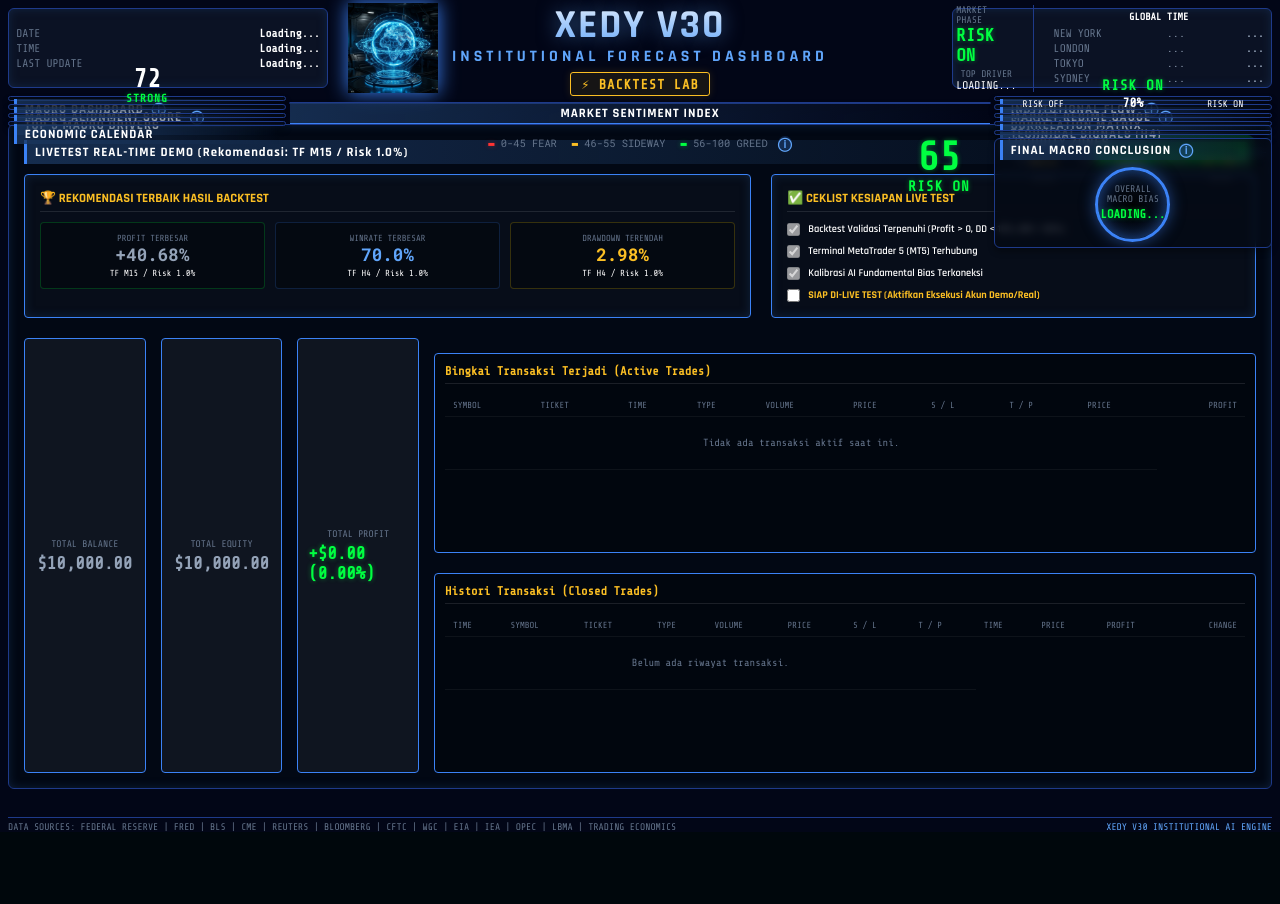
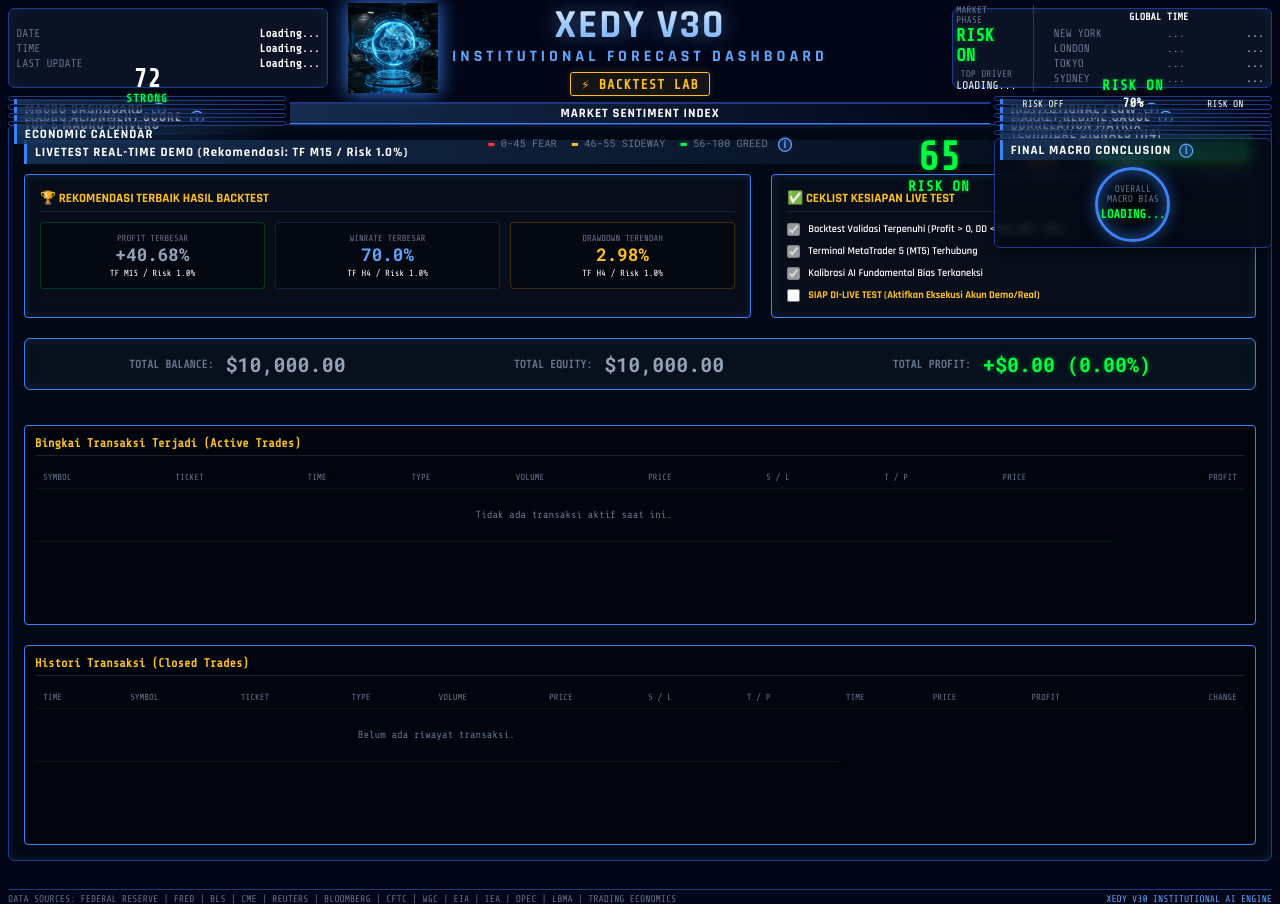
Before and after one commit to Praja04/Sentimen-ai, a Flask app: page / in a window 1280 px wide. Before the commit the page ends 832 px from the top, so only its background shows below. Run offline with Flask 3, Linux system fonts and the light colour scheme; lists and menus that the app fills with data are empty.

Commit message:
Consolidate Balance, Equity, and Profit metrics into a single wide horizontal summary row above active trades frame

```diff
--- a/static/index.html
+++ b/static/index.html
@@ -308,21 +308,23 @@
                 </div>
             </div>
 
-            <div class="livetest-grid">
-                <div class="livetest-card">
-                    <span class="label">Total Balance</span>
+            <div class="livetest-split">
+            <!-- Combined Account Summary Bar -->
+            <div class="livetest-account-bar panel-border">
+                <div class="account-metric">
+                    <span class="label">Total Balance:</span>
                     <strong id="live-balance">$10,000.00</strong>
                 </div>
-                <div class="livetest-card">
-                    <span class="label">Total Equity</span>
+                <div class="account-metric">
+                    <span class="label">Total Equity:</span>
                     <strong id="live-equity">$10,000.00</strong>
                 </div>
-                <div class="livetest-card">
-                    <span class="label">Total Profit</span>
+                <div class="account-metric">
+                    <span class="label">Total Profit:</span>
                     <strong id="live-profit" class="text-green">+$0.00 (0.00%)</strong>
                 </div>
+            </div>
 
-            <div class="livetest-split">
                 <div class="livetest-frame active-trades">
                     <h4>Bingkai Transaksi Terjadi (Active Trades)</h4>
                     <div class="table-scroll">
--- a/static/style.css
+++ b/static/style.css
@@ -576,3 +576,38 @@ body {
     font-family: var(--font-mono);
     color: #fff !important;
 }
+/* Unified Account Summary Bar Styling */
+.livetest-account-bar {
+    display: flex;
+    justify-content: space-around;
+    align-items: center;
+    background: rgba(15, 28, 41, 0.4) !important;
+    border: 1px solid var(--border-accent) !important;
+    border-radius: 6px;
+    padding: 12px 20px;
+    margin-bottom: 15px;
+    width: 100%;
+}
+/* override borders for backtest page variables */
+.page-shell .livetest-account-bar {
+    border: 1px solid var(--line) !important;
+    background: rgba(4, 18, 31, 0.7) !important;
+}
+.account-metric {
+    display: flex;
+    align-items: center;
+    gap: 12px;
+}
+.account-metric .label {
+    font-size: 0.7rem;
+    color: var(--text-muted);
+    text-transform: uppercase;
+    font-weight: 600;
+}
+.page-shell .account-metric .label {
+    color: var(--muted);
+}
+.account-metric strong {
+    font-size: 1.25rem;
+    font-family: 'Roboto Mono', monospace;
+}
```
Also changed, not shown: livetest_demo.json (+4 -4 lines), static/backtest.css (+35 -0 lines), static/backtest.html (+10 -8 lines), xedy_v30_data.json (+10 -10 lines).
